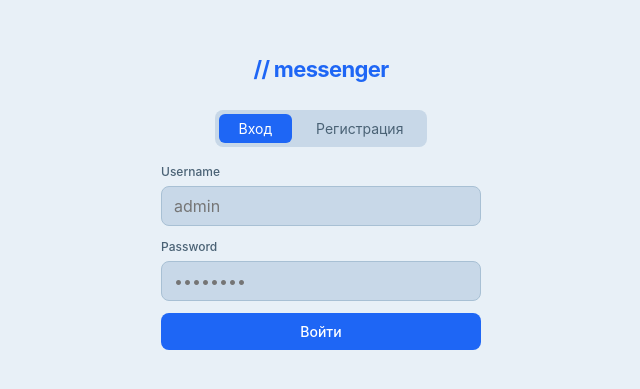
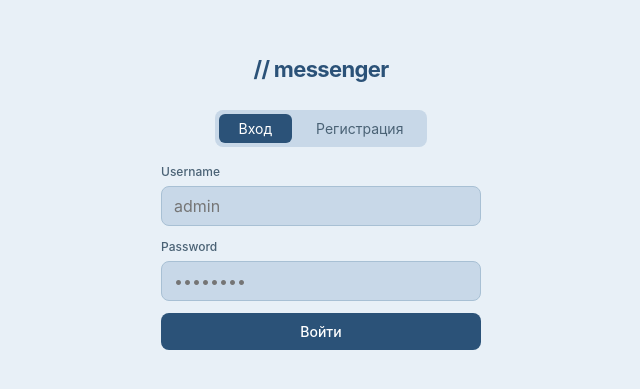
Before and after one commit to sodanoe/messenger, a React (Vite) app in the folder frontend/: page / in a window 1280 px wide. Shown: the part 199-588 px from the top of the page, without its empty margins (319-959 px from the left). Built offline with nearby package versions, Linux system fonts and the light colour scheme.

Commit message:
anoter BT colors

```diff
--- a/frontend/src/index.css
+++ b/frontend/src/index.css
@@ -7,17 +7,17 @@
 }
 
 :root {
-  --bg: #1e1e2e;
-  --bg2: #313244;
-  --bg3: #45475a;
-  --text: #cdd6f4;
-  --text2: #6c7086;
-  --border: #313244;
-  --accent: #89b4fa;
-  --accent2: #74c7ec;
-  --accent-gradient: linear-gradient(135deg, #89b4fa, #74c7ec);
-  --green: #a6e3a1;
-  --danger: #f38ba8;
+  --bg: #141414;
+  --bg2: #1e1e1e;
+  --bg3: #2a2a2a;
+  --text: #d0d0d0;
+  --text2: #666666;
+  --border: #2a2a2a;
+  --accent: #2b5278;
+  --accent2: #1e3a5f;
+  --accent-gradient: linear-gradient(135deg, #2b5278, #254769);
+  --green: #22c55e;
+  --danger: #ef4444;
   --shadow-sm: 0 1px 3px rgba(0,0,0,0.4);
   --shadow-md: 0 4px 16px rgba(0,0,0,0.5);
   --shadow-lg: 0 8px 32px rgba(0,0,0,0.6);
@@ -32,11 +32,9 @@
     --text: #0f1f2e;
     --text2: #4a6275;
     --border: #a8c0d4;
-    --accent: #1e66f5;
-    --accent2: #209fb5;
-    --accent-gradient: linear-gradient(135deg, #1e66f5, #209fb5);
-    --green: #40a02b;
-    --danger: #d20f39;
+    --accent: #2b5278;
+    --accent2: #1e3a5f;
+    --accent-gradient: linear-gradient(135deg, #2b5278, #254769);
     --shadow-sm: 0 1px 3px rgba(0,0,0,0.08);
     --shadow-md: 0 4px 16px rgba(0,0,0,0.12);
     --shadow-lg: 0 8px 32px rgba(0,0,0,0.16);
@@ -53,9 +51,7 @@ body {
   color: var(--text);
   line-height: 1.5;
   -webkit-font-smoothing: antialiased;
-  background: #181825;
-  animation: psBreathe 8s ease-in-out infinite;
-  background-size: 200% 200%;
+  background: #0e0e0e;
 }
 
 @media (prefers-color-scheme: light) {
@@ -81,10 +77,10 @@ input { font-family: inherit; }
 ::-webkit-scrollbar-thumb { background: var(--border); border-radius: 2px; }
 
 em-emoji-picker {
-  --rgb-background: 49, 50, 68;
-  --rgb-input: 69, 71, 90;
-  --rgb-color: 205, 214, 244;
-  --rgb-accent: 137, 180, 250;
+  --rgb-background: 30, 30, 30;
+  --rgb-input: 42, 42, 42;
+  --rgb-color: 208, 208, 208;
+  --rgb-accent: 43, 82, 120;
   --border-radius: 12px;
   --shadow: none;
 }
@@ -94,7 +90,7 @@ em-emoji-picker {
     --rgb-background: 200, 216, 232;
     --rgb-input: 216, 228, 239;
     --rgb-color: 15, 31, 46;
-    --rgb-accent: 30, 102, 245;
+    --rgb-accent: 43, 82, 120;
   }
 }
 
```
